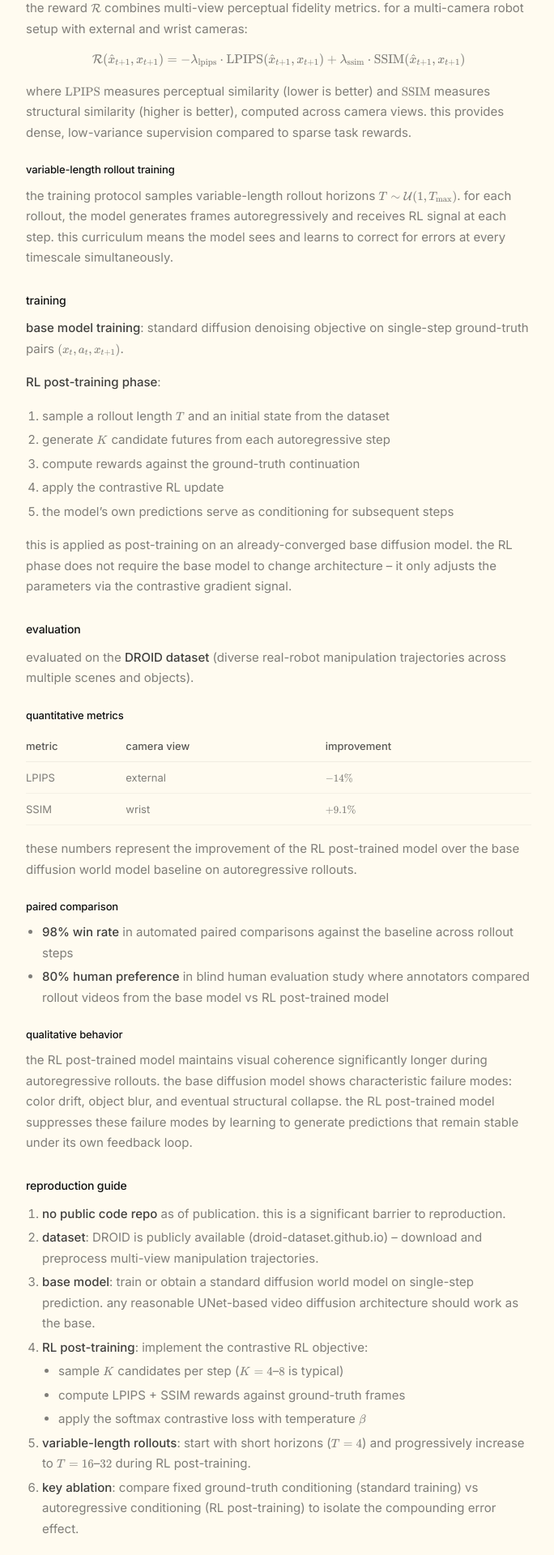
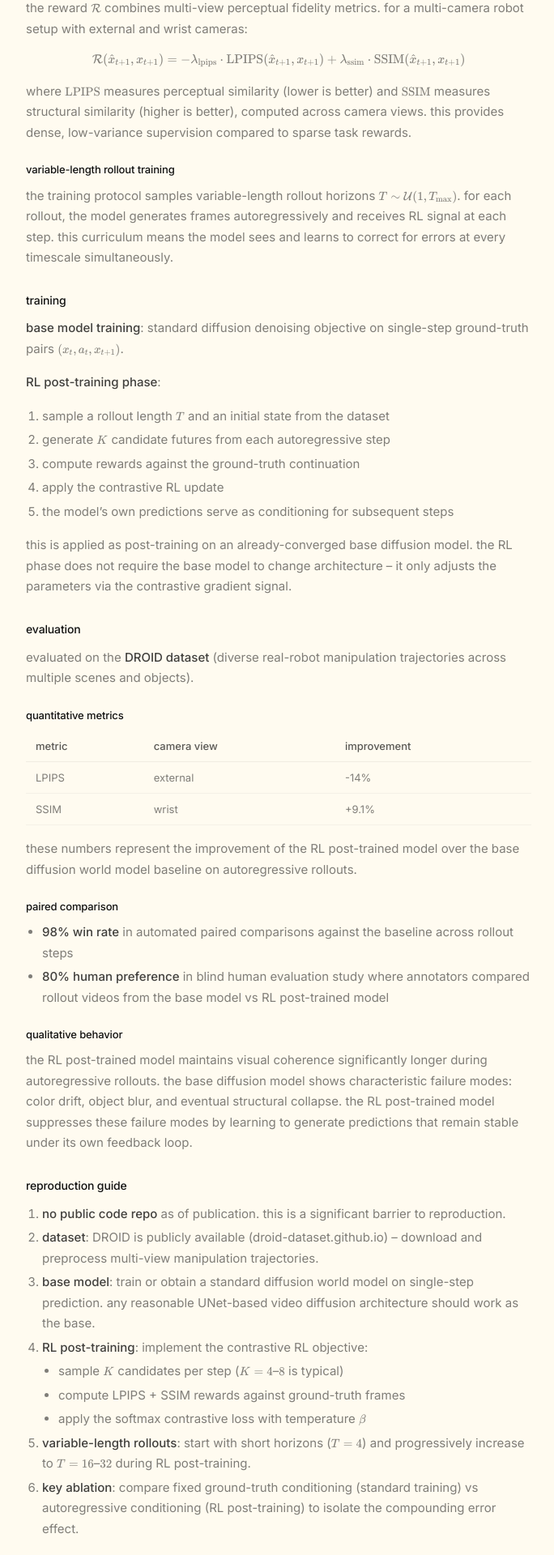
Before and after one commit to bopi-bot/bopi-research, a Jekyll site: the page built from _digests/2603.25685.md, in a window 1280 px wide. Shown: the part 2136-4056 px from the top of the page at 81% size, without its empty margins (296-980 px from the left). Built offline with Jekyll 4.4.1, drawn with Linux system fonts in a browser that asks for light colours; nearby versions of some CDN libraries.

Commit message:
fix table overflow on mobile + broken katex in table cells
- wrap tables in overflow-x:auto container via JS (like mermaid fix)
- add white-space:nowrap on th to prevent header wrapping
- fix hiBHc14\%$ in 2603.25685: kramdown doubles \ to \\,
  breaking katex. plain -14% works fine without math mode
- increase th/td horizontal padding from 0 to 0.75rem

```diff
--- a/_digests/2603.25685.md
+++ b/_digests/2603.25685.md
@@ -86,8 +86,8 @@ evaluated on the **DROID dataset** (diverse real-robot manipulation trajectories
 
 | metric | camera view | improvement |
 |--------|-------------|-------------|
-| LPIPS | external | $-14\%$ |
-| SSIM | wrist | $+9.1\%$ |
+| LPIPS | external | -14% |
+| SSIM | wrist | +9.1% |
 
 these numbers represent the improvement of the RL post-trained model over the base diffusion world model baseline on autoregressive rollouts.
 
--- a/_layouts/default.html
+++ b/_layouts/default.html
@@ -50,9 +50,10 @@
     .prose pre { background: rgba(0,0,0,0.04); border-radius: 0.25rem; padding: 1rem; overflow-x: auto; margin-bottom: 1rem; -webkit-overflow-scrolling: touch; }
     .prose pre code { background: none; padding: 0; border-radius: 0; font-size: 0.8125rem; line-height: 1.6; color: rgba(0,0,0,0.55); }
     .prose blockquote { border-left: 2px solid rgba(0,0,0,0.08); padding-left: 1rem; color: rgba(0,0,0,0.4); font-style: italic; margin-bottom: 1rem; }
-    .prose table { width: 100%; font-size: 0.8125rem; margin-bottom: 1rem; }
-    .prose th { text-align: left; font-weight: 500; color: rgba(0,0,0,0.65); padding: 0.5rem 0; border-bottom: 1px solid rgba(0,0,0,0.06); }
-    .prose td { padding: 0.5rem 0; border-bottom: 1px solid rgba(0,0,0,0.04); color: rgba(0,0,0,0.5); }
+    .prose .table-wrap { overflow-x: auto; -webkit-overflow-scrolling: touch; margin-bottom: 1rem; }
+    .prose table { width: 100%; font-size: 0.8125rem; }
+    .prose th { text-align: left; font-weight: 500; color: rgba(0,0,0,0.65); padding: 0.5rem 0.75rem; border-bottom: 1px solid rgba(0,0,0,0.06); white-space: nowrap; }
+    .prose td { padding: 0.5rem 0.75rem; border-bottom: 1px solid rgba(0,0,0,0.04); color: rgba(0,0,0,0.5); }
     .prose hr { border: none; border-top: 1px solid rgba(0,0,0,0.06); margin: 1.5rem 0; }
     .prose img { border-radius: 0.25rem; max-width: 100%; height: auto; }
 
```
Also changed, not shown: other parts of _layouts/default.html (+8 -0 lines).
